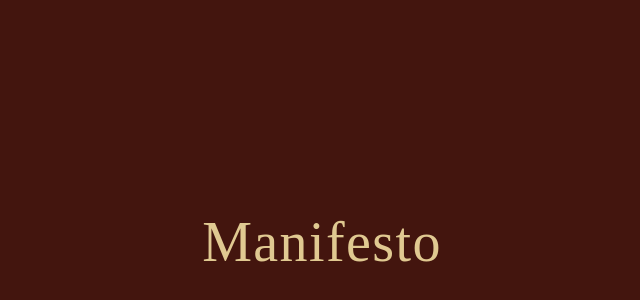
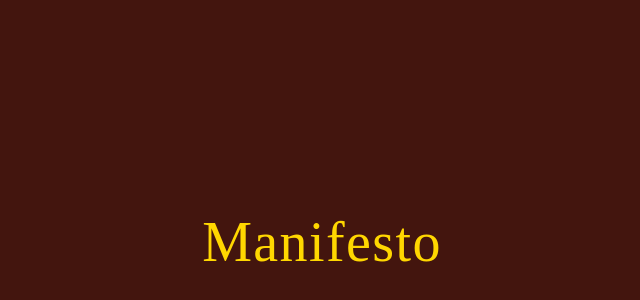
Before and after one commit to matteocarroll/fazenda, a Next.js app: page /manifesto in a window 1280 px wide. Shown: the part 158-458 px from the top of the page, without its empty margins (318-958 px from the left). Built offline with nearby package versions, Linux system fonts and the light colour scheme.

Commit message:
manifesto: try true gold

```diff
--- a/app/manifesto/page.tsx
+++ b/app/manifesto/page.tsx
@@ -1,5 +1,5 @@
 const TOBACCO = "#43150E"
-const GOLD = "#E0C991" // naples, the gold in the Fazenda palette
+const GOLD = "#FFD700" // true gold
 
 export default function Manifesto() {
   return (
```
